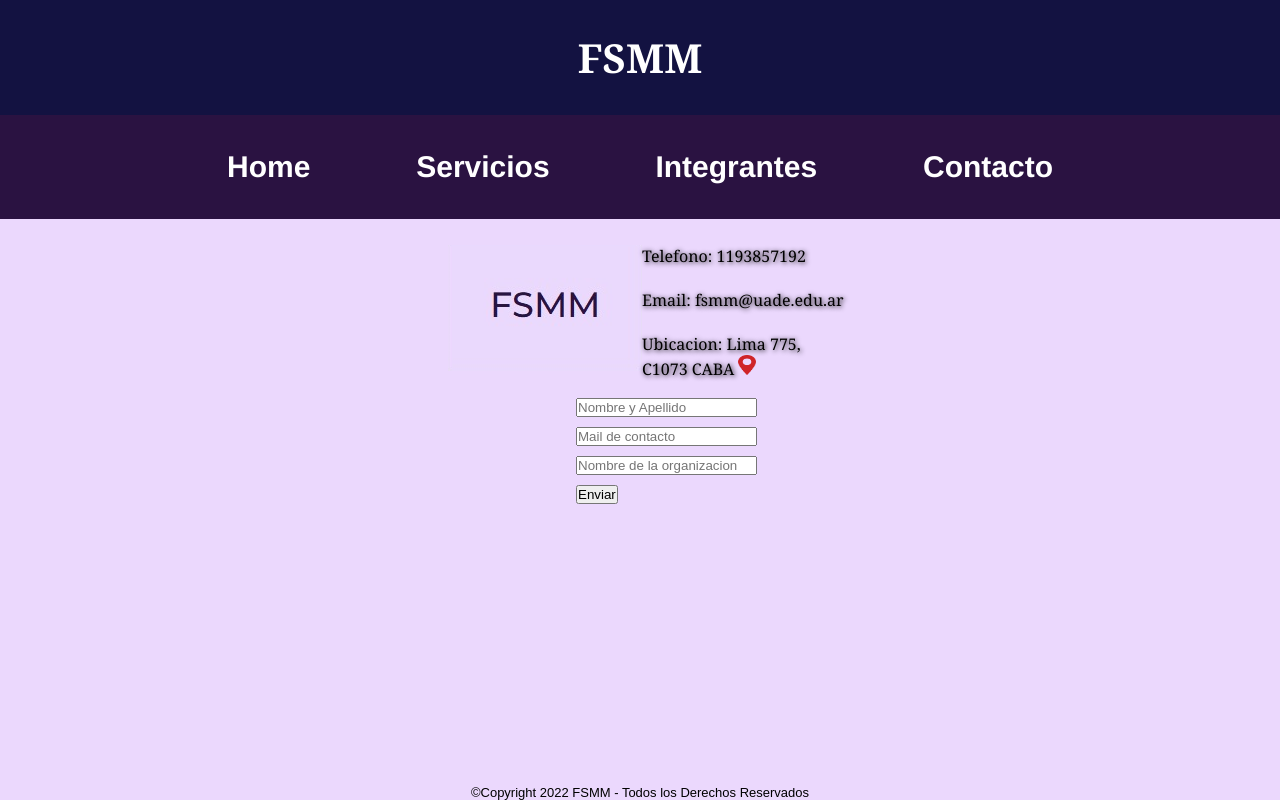
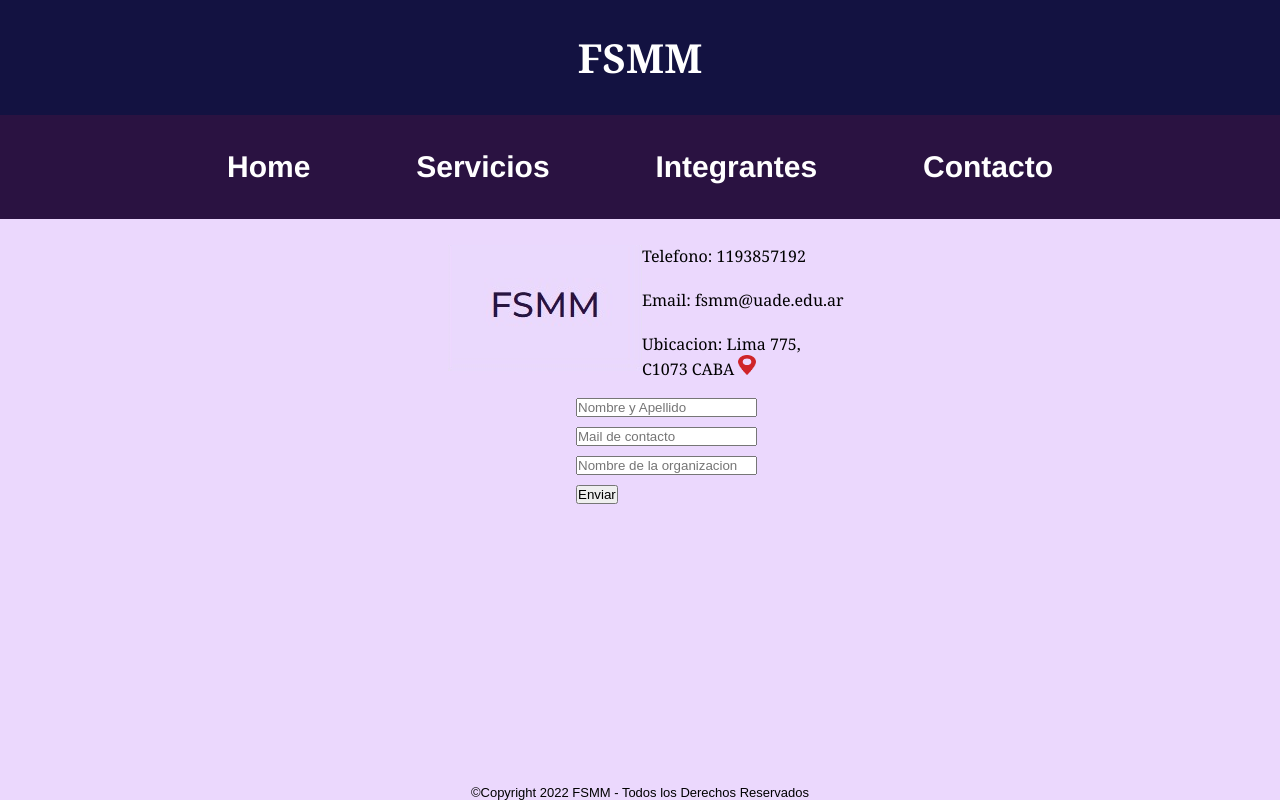
Before and after one commit to MZucche/ProyectoStartupGrupo14, a plain HTML site: page pagina/Contacto.html in a window 1280 px wide. Drawn offline with Linux system fonts and the light colour scheme.

Commit message:
Update style.css

```diff
--- a/estilos/style.css
+++ b/estilos/style.css
@@ -149,7 +149,6 @@ li {
 .pCont {
     font-family: Cambria, Cochin, Georgia, Times, 'Times New Roman', serif;
     margin-right: 25%;
-    text-shadow: 1px 1px 5px black;
 }
 .formC {
     justify-content: center;
```
